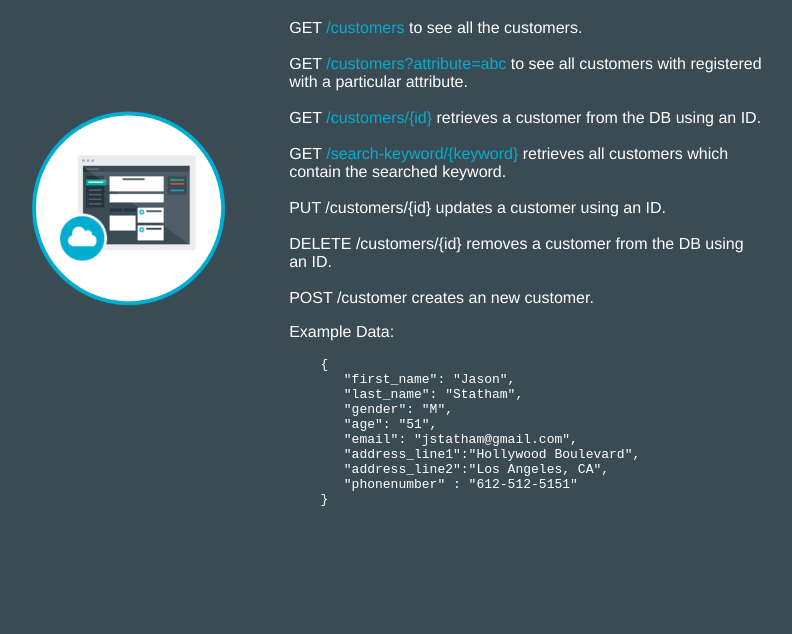
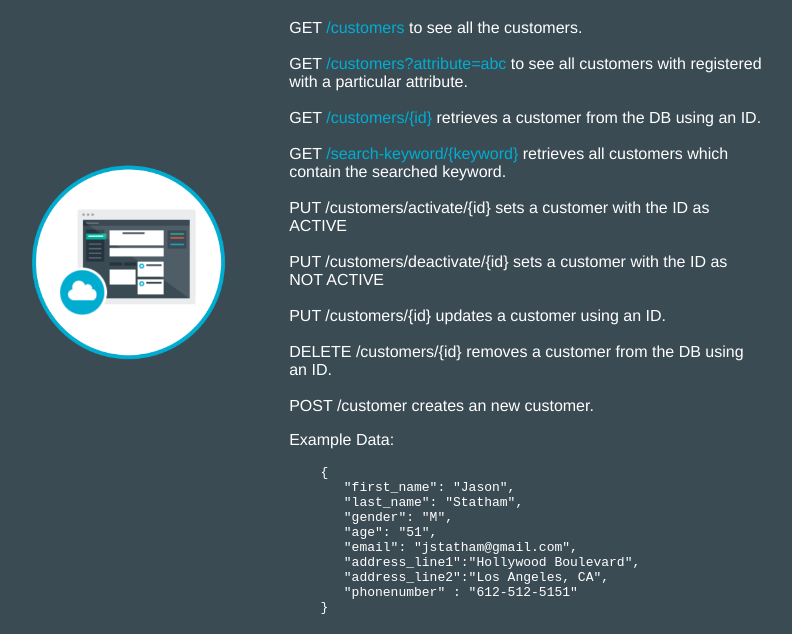
Before and after one commit to anujbora/customers, a plain HTML site: page static/index.html in a window 1280 px wide. Shown: the part 230-864 px from the top of the page, without its empty margins (253-1045 px from the left). Before the commit the page ends 800 px from the top, so only its background shows below. Drawn offline with Linux system fonts and the light colour scheme; files that its build step writes are made by us from their sources; files whose address does not match are found by name.

Commit message:
Added the ACTIONS on the homepage

```diff
--- a/static/index.html
+++ b/static/index.html
@@ -24,6 +24,10 @@
 				<br><br>
 				GET <a href="/customers/search-keyword/<>">/search-keyword/{keyword}</a> retrieves all customers which contain the searched keyword.
 				<br><br>
+				PUT /customers/activate/{id} sets a customer with the ID as ACTIVE
+				<br><br>
+				PUT /customers/deactivate/{id} sets a customer with the ID as NOT ACTIVE
+				<br><br>
 				PUT /customers/{id} updates a customer using an ID.
 				<br><br>
 				DELETE /customers/{id} removes a customer from the DB using an ID.
```
